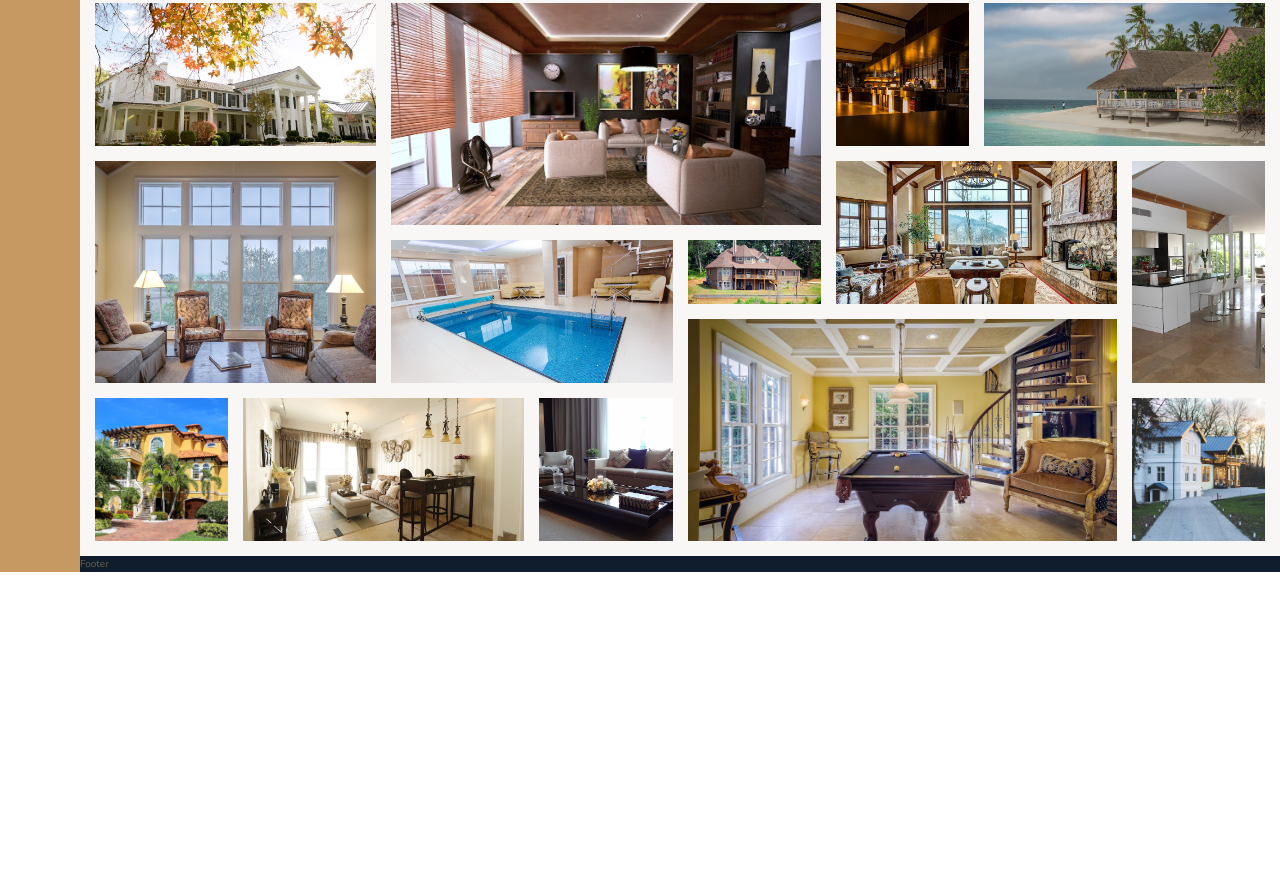
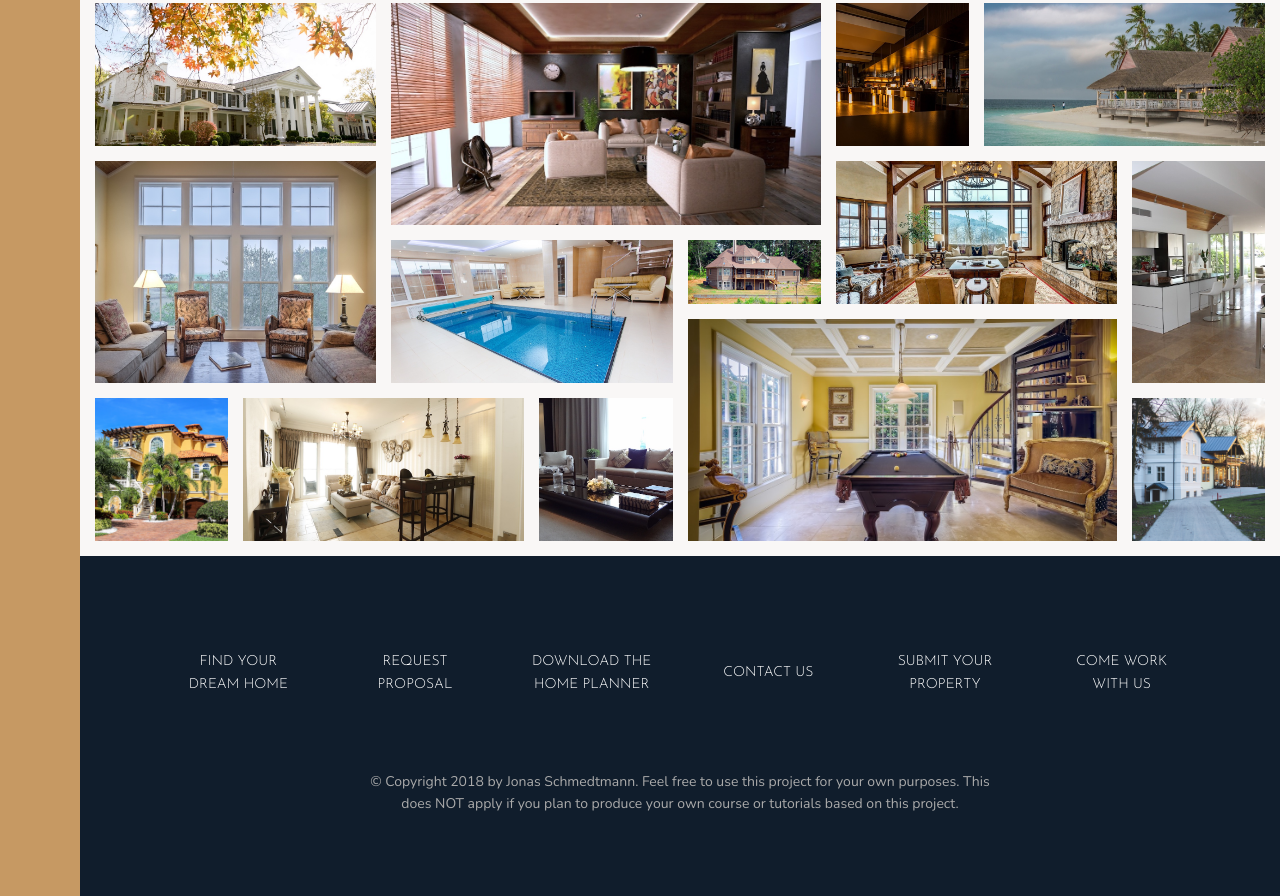
Before and after one commit to VilislavAngelov/NexterProject, a website: page index.html in a window 1280 px wide. Shown: the part 3084-3980 px from the top of the page. Before the commit the page ends 3656 px from the top, so only its background shows below. Drawn offline with nearby package versions, Linux system fonts and the light colour scheme.

Commit message:
Finished the footer

```diff
--- a/index.html
+++ b/index.html
@@ -327,14 +327,20 @@
             <figure class="gallery__item gallery__item--14">
                     <img src="img/gal-14.jpeg" alt="Gallery image 14" class="gallery__img">
             </figure>
-
-
-
-
         </section>
 
         <footer class="footer">
-            Footer
+            <ul class="nav">
+                <li class="nav__item"><a href="#" class="nav__link">Find your dream home</a></li>
+                <li class="nav__item"><a href="#" class="nav__link">Request proposal</a></li>
+                <li class="nav__item"><a href="#" class="nav__link">Download the home planner</a></li>
+                <li class="nav__item"><a href="#" class="nav__link">Contact us</a></li>
+                <li class="nav__item"><a href="#" class="nav__link">Submit your property</a></li>
+                <li class="nav__item"><a href="#" class="nav__link">Come work with us</a></li>
+            </ul>
+            <p class="copyright">
+                &copy; Copyright 2018 by Jonas Schmedtmann. Feel free to use this project for your own purposes. This does NOT apply if you plan to produce your own course or tutorials based on this project.
+            </p>
         </footer>
     </body>
 </html>
--- a/sass/_footer.scss
+++ b/sass/_footer.scss
@@ -1,4 +1,44 @@
 .footer {
     background-color: $color-secondary;
     grid-column: full-start / full-end;
+    padding: 8rem;
 }
+
+.nav {
+    list-style: none;
+
+    display: grid;
+    grid-template-columns: repeat(auto-fit, minmax(15rem, 1fr));
+    grid-gap: 2rem;
+    align-items: center;
+
+    &__link:link,
+    &__link:visited {
+        font-size: 1.4rem;
+        color: #fff;
+        text-decoration: none;
+        font-family: $font-display;
+        text-transform: uppercase;
+        text-align: center;
+        padding: 1.5rem;
+        display: block;
+        transition: all .2s;
+    }
+
+    &__link:hover,
+    &__link:active {
+        background-color: rgba(#fff, .05);
+        transform: translateY(-3px);
+        box-shadow: 0px 3px 10px  rgba(#000, .15);
+    }
+}
+
+.copyright {
+    font-size: 1.4rem;
+    color: $color-grey-light-2;
+    margin-top: 6rem;
+    margin-right: auto;
+    margin-left: auto;
+    text-align: center;
+    width: 60%;
+}
```
Also changed, not shown: css/style.css.
